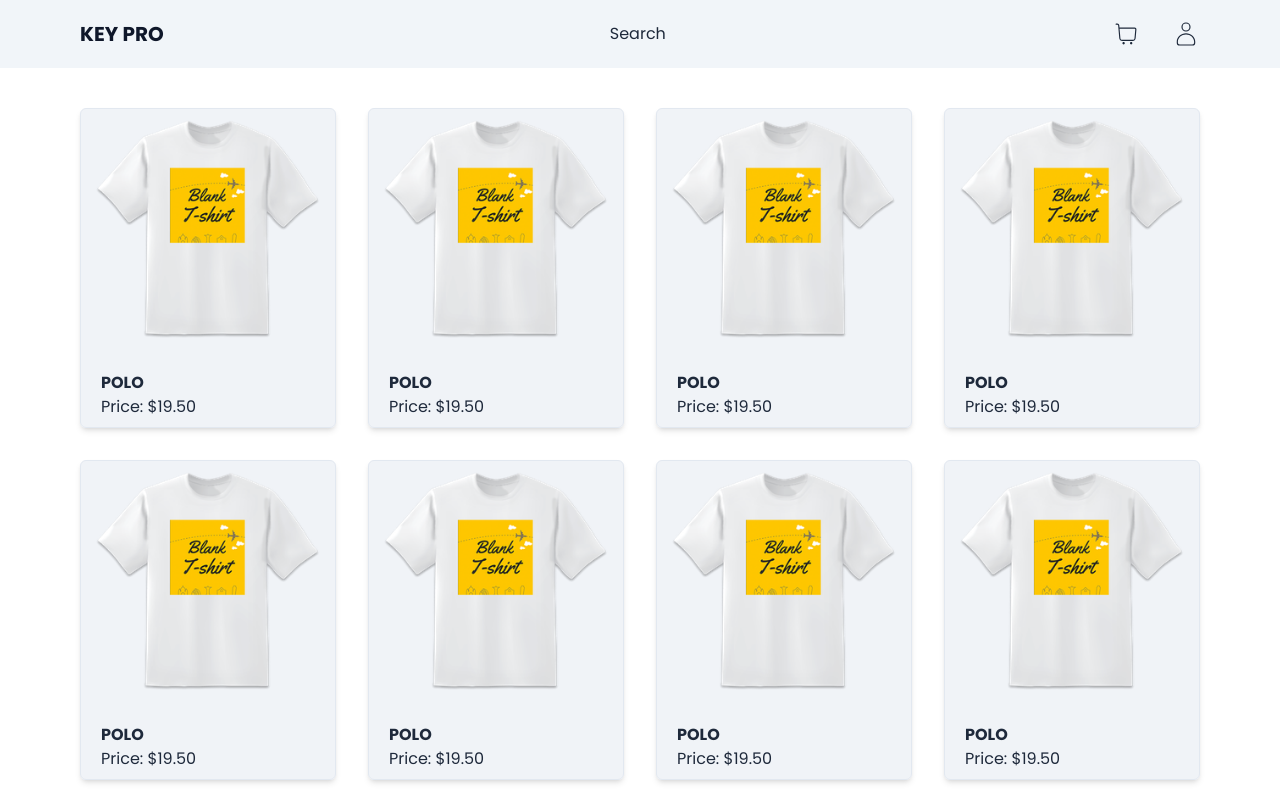
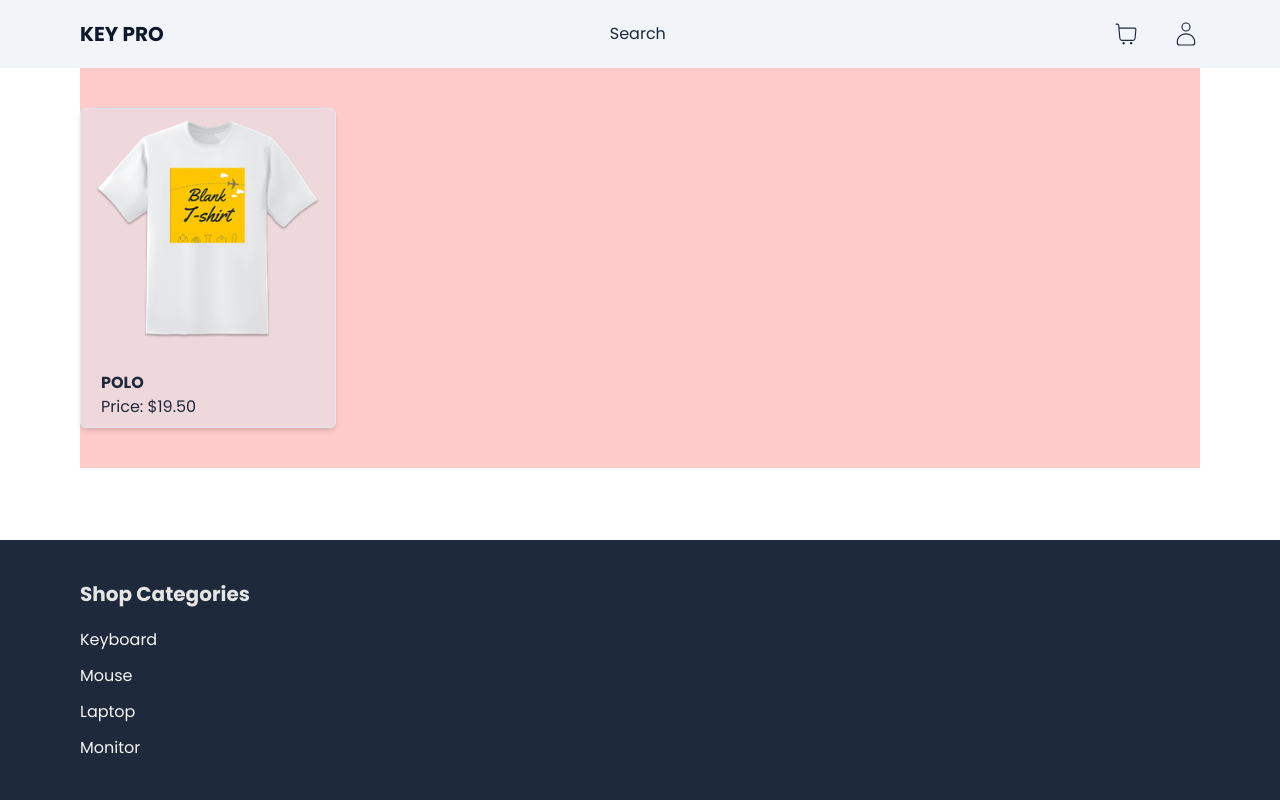
Before and after one commit to SimUnan/KeyPro2.0, a Next.js app: page / in a window 1280 px wide. Shown: the top 800 px of the page. Built offline with nearby package versions, Linux system fonts and the light colour scheme.

Commit message:
first dev push

```diff
--- a/app/product/section/Product.tsx
+++ b/app/product/section/Product.tsx
@@ -3,15 +3,9 @@ import ProductComponent from '../component/ProductComponent'
 
 const Product = () => {
   return (
-    <section className='w-full h-auto py-10 grid grid-cols-2 md:grid-cols-3 xl:grid-cols-4 gap-4 md:gap-8'>
+    <section className='w-full bg-red-200 h-auto py-10 grid grid-cols-2 md:grid-cols-3 xl:grid-cols-4 gap-4 md:gap-8'>
         <ProductComponent />
-        <ProductComponent />
-        <ProductComponent />
-        <ProductComponent />
-        <ProductComponent />
-        <ProductComponent />
-        <ProductComponent />
-        <ProductComponent />
+
     </section>
   )
 }
```
